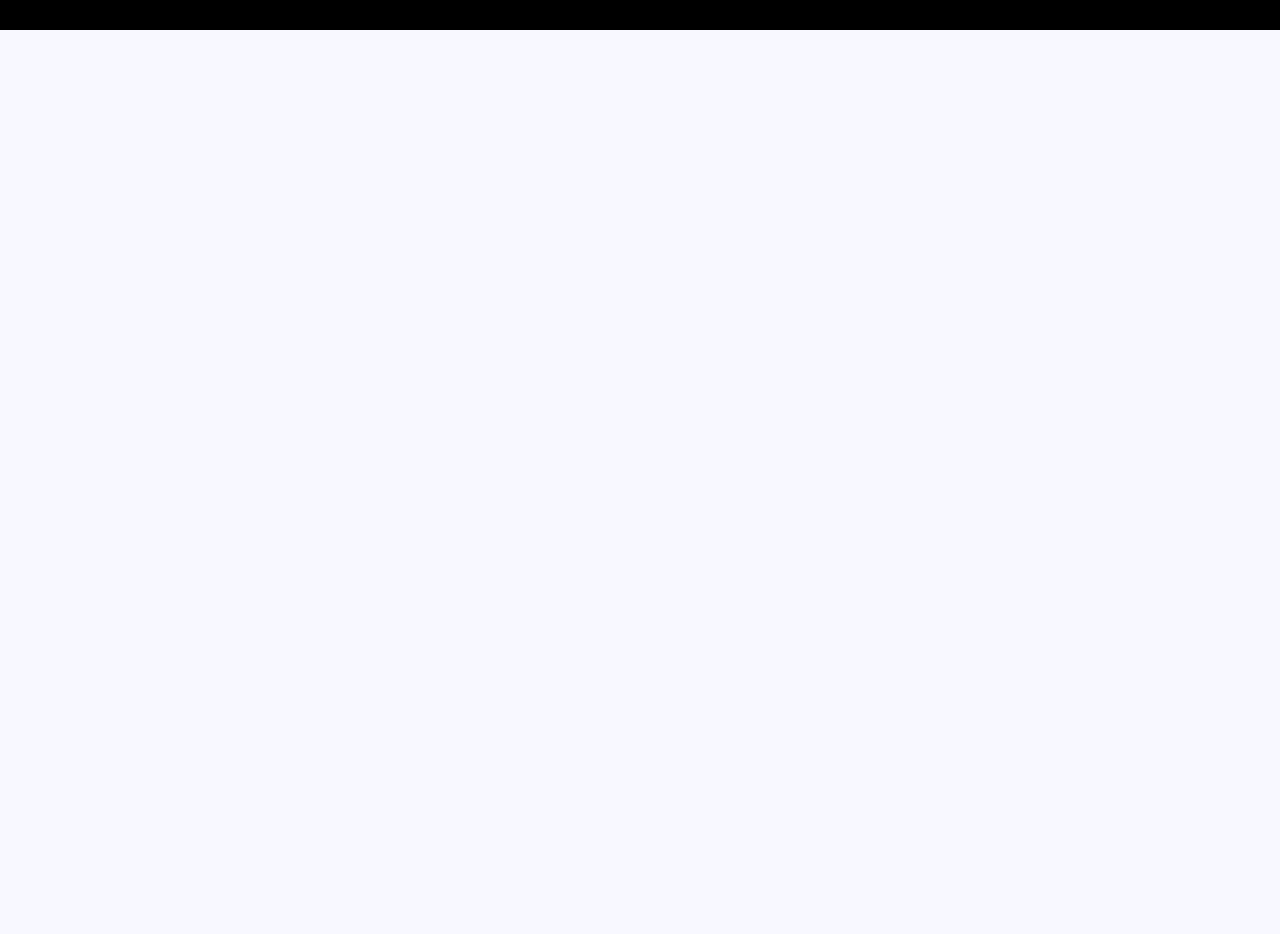
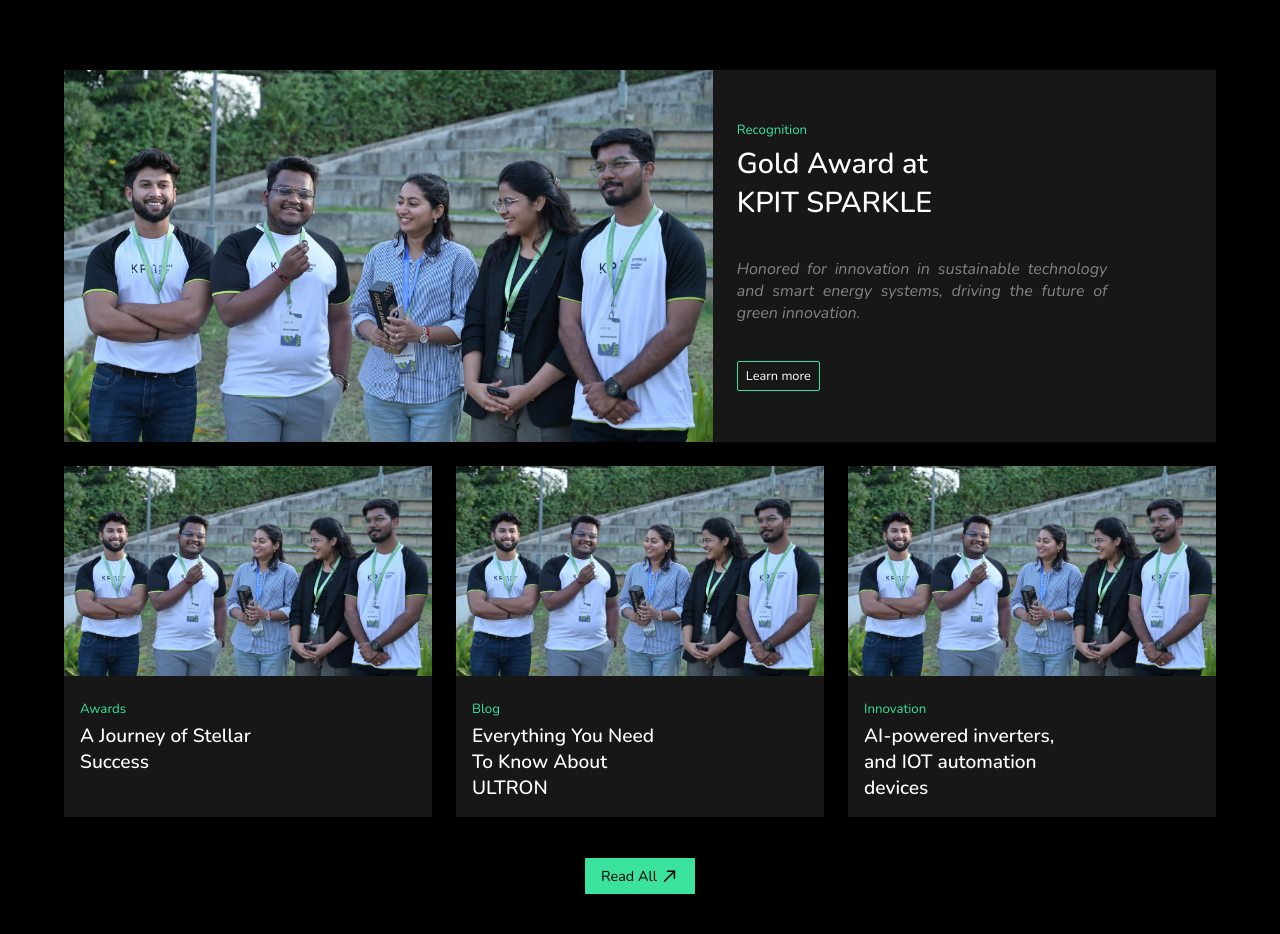
Before and after one commit to AryanSaini1303/RYM-Grenergy-Website-Next.js-, a Next.js app: page / in a window 1280 px wide. Shown: the part 3720-4654 px from the top of the page. Before the commit the page ends 3750 px from the top, so only its background shows below. Built offline with nearby package versions, Linux system fonts and the light colour scheme.

Commit message:
Add Achievements section with styling and Know More button component

```diff
--- a/app/page.js
+++ b/app/page.js
@@ -5,6 +5,7 @@
 import Image from 'next/image';
 import { ArrowRightUp } from '@/components/Arrow';
 import { useState } from 'react';
+import Achievements from '@/components/Achievements';
 
 export default function Home() {
   const [isHoveringProducts, setIsHoveringProducts] = useState(null);
@@ -252,6 +253,7 @@
           Shop All <ArrowRightUp />
         </button>
       </section>
+      <Achievements />
     </div>
   );
 }
--- /dev/null
+++ b/components/Achievements.js
@@ -0,0 +1,75 @@
+import Image from 'next/image';
+import styles from './Achievements.module.css';
+import { ArrowRightUp } from './Arrow';
+import KnowMoreButton from './KnowMoreButton';
+
+export default function Achievements() {
+  return (
+    <section className={styles.achievements}>
+      <div className={styles.tabs}>
+        <div className={styles.imageContainer}>
+          <Image
+            src={'/images/img1.jpeg'}
+            width={2000}
+            height={2000}
+            alt="Achievement Image"
+          />
+        </div>
+        <div className={styles.infoContainer}>
+          <h5>Recognition</h5>
+          <h1>Gold Award at KPIT SPARKLE</h1>
+          <p>
+            Honored for innovation in sustainable technology and smart energy
+            systems, driving the future of green innovation.
+          </p>
+          <button className={styles.knowMoreBtn}>Learn more</button>
+        </div>
+      </div>
+      <div className={styles.tabs}>
+        <div className={styles.imageContainer}>
+          <Image
+            src={'/images/img1.jpeg'}
+            width={2000}
+            height={2000}
+            alt="Achievement Image"
+          />
+        </div>
+        <div className={styles.infoContainer}>
+          <h5>Awards</h5>
+          <h1>A Journey of Stellar Success</h1>
+        </div>
+      </div>
+      <div className={styles.tabs}>
+        <div className={styles.imageContainer}>
+          <Image
+            src={'/images/img1.jpeg'}
+            width={2000}
+            height={2000}
+            alt="Achievement Image"
+          />
+        </div>
+        <div className={styles.infoContainer}>
+          <h5>Blog</h5>
+          <h1>Everything You Need To Know About ULTRON</h1>
+        </div>
+      </div>
+      <div className={styles.tabs}>
+        <div className={styles.imageContainer}>
+          <Image
+            src={'/images/img1.jpeg'}
+            width={2000}
+            height={2000}
+            alt="Achievement Image"
+          />
+        </div>
+        <div className={styles.infoContainer}>
+          <h5>Innovation</h5>
+          <h1>AI-powered inverters, and IOT automation devices</h1>
+        </div>
+      </div>
+      <div className={styles.btn}>
+        <KnowMoreButton>Read All</KnowMoreButton>
+      </div>
+    </section>
+  );
+}
--- /dev/null
+++ b/components/Achievements.module.css
@@ -0,0 +1,142 @@
+.achievements {
+  display: grid;
+  grid-template-columns: repeat(3, 1fr);
+  grid-template-rows: 1fr 0.5fr;
+  background-color: black;
+  gap: 1.5rem;
+  padding: 2.5rem 4rem;
+  color: white;
+}
+.achievements .tabs {
+  display: flex;
+  gap: 0.5rem;
+  background-color: #171717;
+  height: fit-content;
+}
+.achievements .tabs .imageContainer {
+  width: 100%;
+  height: auto;
+}
+.achievements .tabs .imageContainer img {
+  width: 100%;
+  object-fit: contain;
+  height: 100%;
+  display: block;
+}
+.achievements .infoContainer {
+  display: flex;
+  flex-direction: column;
+  justify-content: center;
+  align-items: flex-start;
+  padding: 1rem;
+  gap: 0.3rem;
+}
+.achievements .infoContainer h5 {
+  color: var(--highlight-color);
+}
+.achievements .infoContainer h1 {
+  width: 50%;
+  font-weight: 550;
+  font-size: 1.8rem;
+}
+.achievements .tabs:not(:first-child) .infoContainer h1 {
+  width: 60%;
+  font-size: 1.2rem;
+}
+.achievements .infoContainer p {
+  margin: 2rem 0;
+  width: 80%;
+  text-align: justify;
+  color: #838383;
+  font-style: italic;
+}
+.achievements .tabs:first-child {
+  grid-area: 1/1/1/4;
+}
+.achievements .tabs:not(:first-child) {
+  flex-direction: column;
+  height: 100%;
+  cursor: pointer;
+  transition: all 0.3s ease-in-out;
+}
+.achievements .tabs:not(:first-child):hover {
+  background-color: #222222;
+  box-shadow: inset 0px -5px 8px var(--active-highlight-color);
+  border-radius: 10px;
+}
+.achievements .tabs:not(:first-child):active {
+  filter: grayscale();
+  transform: scale(0.95);
+  /* background-color: #222222;
+  box-shadow: inset 0px -5px 8px var(--active-highlight-color);
+  border-radius: 10px; */
+}
+.knowMoreBtn {
+  background-color: rgba(255, 255, 255, 0);
+  border: solid var(--highlight-color);
+  padding: 0.3rem 0.5rem;
+  cursor: pointer;
+}
+.knowMoreBtn {
+  display: inline-block;
+  padding: 0.3rem 0.5rem;
+  border: 1px solid var(--highlight-color);
+  transition: all 0.2s ease-in;
+  border-radius: var(--btn-radius);
+  position: relative;
+  font-size: 0.8rem;
+  overflow: hidden;
+  cursor: pointer;
+  color: white;
+  z-index: 1;
+}
+.knowMoreBtn:before {
+  content: '';
+  position: absolute;
+  left: 50%;
+  transform: translateX(-50%) scaleY(1) scaleX(1.25);
+  top: 100%;
+  width: 140%;
+  height: 180%;
+  background-color: rgba(0, 0, 0, 0.05);
+  border-radius: 50%;
+  display: block;
+  transition: all 0.5s 0.1s cubic-bezier(0.55, 0, 0.1, 1);
+  z-index: -1;
+}
+.knowMoreBtn:after {
+  content: '';
+  position: absolute;
+  left: 55%;
+  transform: translateX(-50%) scaleY(1) scaleX(1.45);
+  top: 180%;
+  width: 160%;
+  height: 190%;
+  background-color: #39bda7;
+  border-radius: 50%;
+  display: block;
+  transition: all 0.5s 0.1s cubic-bezier(0.55, 0, 0.1, 1);
+  z-index: -1;
+}
+.knowMoreBtn:hover {
+  color: #ffffff;
+  border: 1px solid #39bda7;
+}
+.knowMoreBtn:hover:before {
+  top: -35%;
+  background-color: #39bda7;
+  transform: translateX(-50%) scaleY(1.3) scaleX(0.8);
+}
+.knowMoreBtn:hover:after {
+  top: -45%;
+  background-color: #39bda7;
+  transform: translateX(-50%) scaleY(1.3) scaleX(0.8);
+}
+.knowMoreBtn:active {
+  opacity: 0.8;
+  transform: scale(0.98);
+}
+.btn {
+  grid-area: 3/1/3/4;
+  margin: auto;
+}
--- /dev/null
+++ b/components/KnowMoreButton.js
@@ -0,0 +1,11 @@
+import { ArrowRightUp } from './Arrow';
+import styles from './KnowMoreButton.module.css';
+
+export default function KnowMoreButton({ children }) {
+  return (
+    <button className={styles.shopBtn}>
+      {children}
+      <ArrowRightUp />
+    </button>
+  );
+}
--- /dev/null
+++ b/components/KnowMoreButton.module.css
@@ -0,0 +1,66 @@
+.shopBtn {
+  background-color: var(--highlight-color);
+  border: 1px solid black;
+  display: flex;
+  justify-content: center;
+  align-items: center;
+  gap: 0.5rem;
+  width: fit-content;
+  margin-left: auto;
+}
+.shopBtn {
+  margin-top: 1rem;
+  padding: 0.5rem 1rem;
+  background-color: var(--highlight-color);
+  border: none;
+  color: white;
+  font-size: 0.9rem;
+  cursor: pointer;
+  display: flex;
+  align-items: center;
+  justify-content: center;
+  gap: 0.2rem;
+  color: black;
+  border: solid black 1px;
+  border-radius: var(--btn-radius);
+  width: fit-content;
+  font-weight: 350;
+  transition: all 0.2s ease-in-out;
+  animation: btnReveal 1s ease-in-out;
+}
+@keyframes btnReveal {
+  0% {
+    /* opacity: 0; */
+    border-radius: 10px;
+    transform: translateY(5rem) rotate(5deg);
+  }
+  50% {
+    /* opacity: 0.5; */
+    border-radius: 5px;
+    transform: translateY(-1.5rem) rotate(-5deg);
+  }
+  100% {
+    /* opacity: 1; */
+    border-radius: var(--btn-radius);
+    transform: translateY(0rem);
+  }
+}
+.shopBtn:hover > svg {
+  transform: rotate(45deg);
+  transition: transform 0.2s ease-in-out;
+}
+.shopBtn:active {
+  transition: all 0.2s ease-in-out;
+  /* border: white solid 1px; */
+  color: white;
+  background-color: black;
+}
+.shopBtn:active > svg {
+  transform: rotate(45deg) translateX(0.7rem) translateY(-0.7rem);
+}
+.shopBtn:active {
+  border-right: solid 1.5px white;
+}
+.shopBtn:active > svg g {
+  stroke: white;
+}
```
